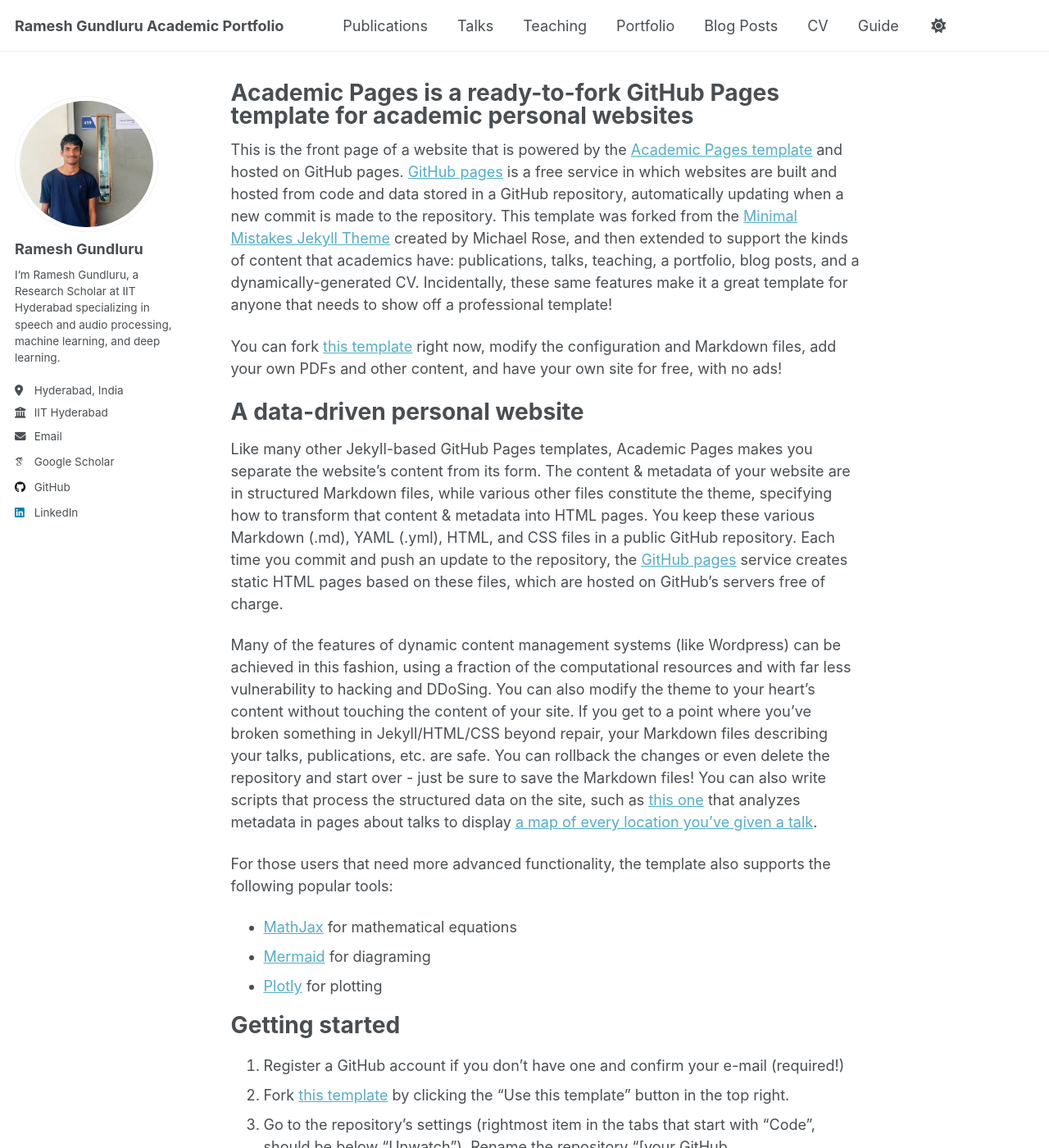
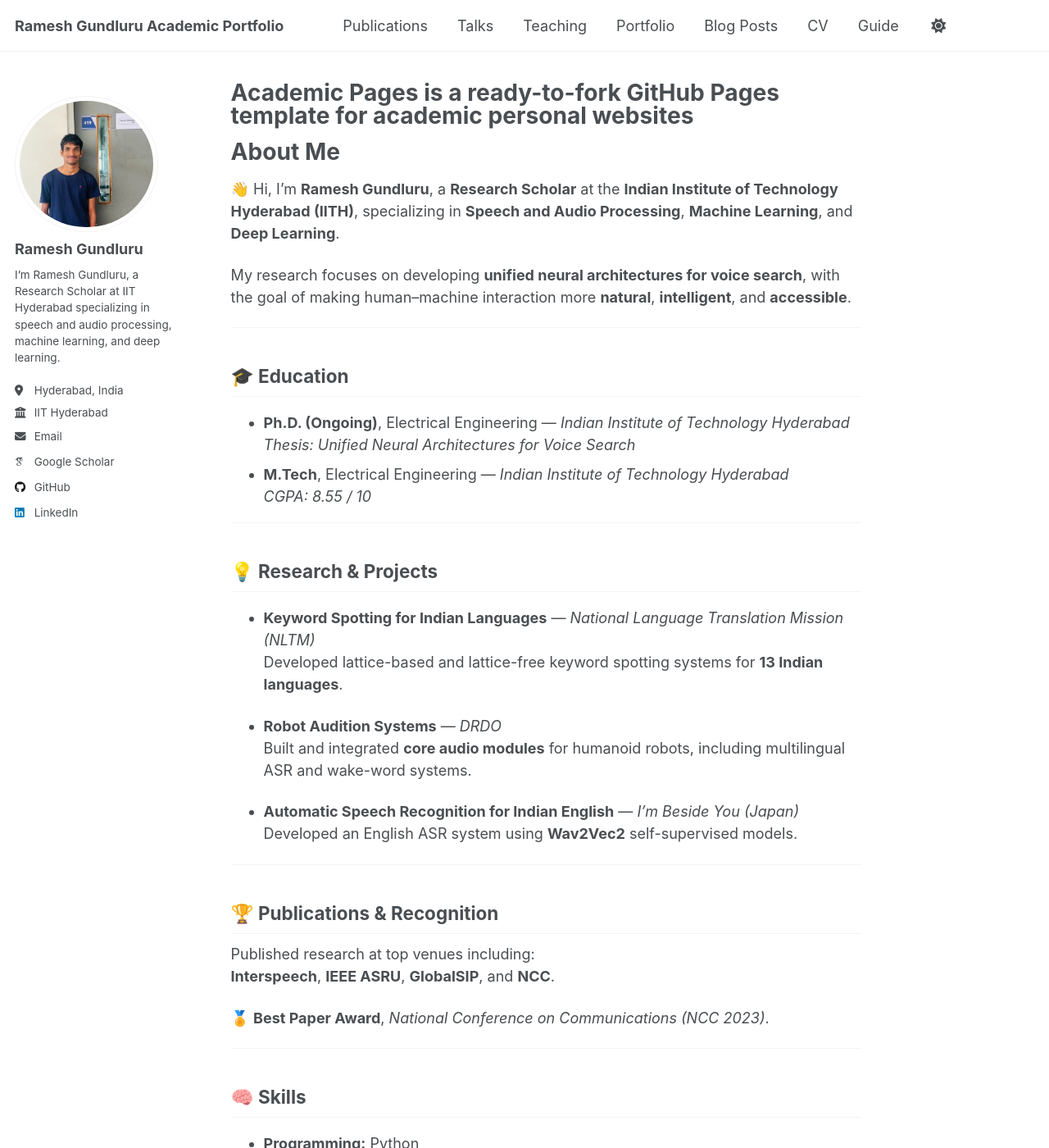
Before and after one commit to ramesh720/ramesh720.github.io, a Jekyll site: the page built from _pages/about.md, in a window 1280 px wide and 1400 px high. Shown: the whole window at 82% size. Built offline with Jekyll 4.4.1, drawn with Linux system fonts in a browser that asks for light colours; some web fonts are replaced; a script that is not in the unit is left out; some of the changed text lies outside the part shown.

Commit message:
Revise personal details and research focus in about.md
Updated personal information and research focus in the about page.

```diff
--- a/_pages/about.md
+++ b/_pages/about.md
@@ -6,51 +6,59 @@ redirect_from:
   - /about/
   - /about.html
 ---
+# About Me
 
-This is the front page of a website that is powered by the [Academic Pages template](https://github.com/academicpages/academicpages.github.io) and hosted on GitHub pages. [GitHub pages](https://pages.github.com) is a free service in which websites are built and hosted from code and data stored in a GitHub repository, automatically updating when a new commit is made to the repository. This template was forked from the [Minimal Mistakes Jekyll Theme](https://mmistakes.github.io/minimal-mistakes/) created by Michael Rose, and then extended to support the kinds of content that academics have: publications, talks, teaching, a portfolio, blog posts, and a dynamically-generated CV. Incidentally, these same features make it a great template for anyone that needs to show off a professional template!
+👋 Hi, I'm **Ramesh Gundluru**, a **Research Scholar** at the **Indian Institute of Technology Hyderabad (IITH)**, specializing in **Speech and Audio Processing**, **Machine Learning**, and **Deep Learning**.
 
- You can fork [this template](https://github.com/academicpages/academicpages.github.io) right now, modify the configuration and Markdown files, add your own PDFs and other content, and have your own site for free, with no ads!
+My research focuses on developing **unified neural architectures for voice search**, with the goal of making human–machine interaction more **natural**, **intelligent**, and **accessible**.
 
-A data-driven personal website
-======
-Like many other Jekyll-based GitHub Pages templates, Academic Pages makes you separate the website's content from its form. The content & metadata of your website are in structured Markdown files, while various other files constitute the theme, specifying how to transform that content & metadata into HTML pages. You keep these various Markdown (.md), YAML (.yml), HTML, and CSS files in a public GitHub repository. Each time you commit and push an update to the repository, the [GitHub pages](https://pages.github.com/) service creates static HTML pages based on these files, which are hosted on GitHub's servers free of charge.
+---
 
-Many of the features of dynamic content management systems (like Wordpress) can be achieved in this fashion, using a fraction of the computational resources and with far less vulnerability to hacking and DDoSing. You can also modify the theme to your heart's content without touching the content of your site. If you get to a point where you've broken something in Jekyll/HTML/CSS beyond repair, your Markdown files describing your talks, publications, etc. are safe. You can rollback the changes or even delete the repository and start over - just be sure to save the Markdown files! You can also write scripts that process the structured data on the site, such as [this one](https://github.com/academicpages/academicpages.github.io/blob/master/talkmap.ipynb) that analyzes metadata in pages about talks to display [a map of every location you've given a talk](https://academicpages.github.io/talkmap.html).
+## 🎓 Education
 
-For those users that need more advanced functionality, the template also supports the following popular tools:
-- [MathJax](https://www.mathjax.org/) for mathematical equations
-- [Mermaid](https://mermaid.js.org/) for diagraming
-- [Plotly](https://plotly.com/javascript/) for plotting
+- **Ph.D. (Ongoing)**, Electrical Engineering — *Indian Institute of Technology Hyderabad*
+  *Thesis: Unified Neural Architectures for Voice Search*
+- **M.Tech**, Electrical Engineering — *Indian Institute of Technology Hyderabad*
+  *CGPA: 8.55 / 10*
 
-Getting started
-======
-1. Register a GitHub account if you don't have one and confirm your e-mail (required!)
-1. Fork [this template](https://github.com/academicpages/academicpages.github.io) by clicking the "Use this template" button in the top right.
-1. Go to the repository's settings (rightmost item in the tabs that start with "Code", should be below "Unwatch"). Rename the repository "[your GitHub username].github.io", which will also be your website's URL.
-1. Set site-wide configuration and create content & metadata (see below -- also see [this set of diffs](https://archive.is/3TPas) showing what files were changed to set up [an example site](https://getorg-testacct.github.io) for a user with the username "getorg-testacct")
-1. Upload any files (like PDFs, .zip files, etc.) to the files/ directory. They will appear at https://[your GitHub username].github.io/files/example.pdf.
-1. Check status by going to the repository settings, in the "GitHub pages" section
+---
 
-Site-wide configuration
-------
-The main configuration file for the site is in the base directory in [_config.yml](https://github.com/academicpages/academicpages.github.io/blob/master/_config.yml), which defines the content in the sidebars and other site-wide features. You will need to replace the default variables with ones about yourself and your site's github repository. The configuration file for the top menu is in [_data/navigation.yml](https://github.com/academicpages/academicpages.github.io/blob/master/_data/navigation.yml). For example, if you don't have a portfolio or blog posts, you can remove those items from that navigation.yml file to remove them from the header.
+## 💡 Research & Projects
 
-Create content & metadata
-------
-For site content, there is one Markdown file for each type of content, which are stored in directories like _publications, _talks, _posts, _teaching, or _pages. For example, each talk is a Markdown file in the [_talks directory](https://github.com/academicpages/academicpages.github.io/tree/master/_talks). At the top of each Markdown file is structured data in YAML about the talk, which the theme will parse to do lots of cool stuff. The same structured data about a talk is used to generate the list of talks on the [Talks page](https://academicpages.github.io/talks), each [individual page](https://academicpages.github.io/talks/2012-03-01-talk-1) for specific talks, the talks section for the [CV page](https://academicpages.github.io/cv), and the [map of places you've given a talk](https://academicpages.github.io/talkmap.html) (if you run this [python file](https://github.com/academicpages/academicpages.github.io/blob/master/talkmap.py) or [Jupyter notebook](https://github.com/academicpages/academicpages.github.io/blob/master/talkmap.ipynb), which creates the HTML for the map based on the contents of the _talks directory).
+- **Keyword Spotting for Indian Languages** — *National Language Translation Mission (NLTM)*
+  Developed lattice-based and lattice-free keyword spotting systems for **13 Indian languages**.
 
-**Markdown generator**
+- **Robot Audition Systems** — *DRDO*
+  Built and integrated **core audio modules** for humanoid robots, including multilingual ASR and wake-word systems.
 
-The repository includes [a set of Jupyter notebooks](https://github.com/academicpages/academicpages.github.io/tree/master/markdown_generator
-) that converts a CSV containing structured data about talks or presentations into individual Markdown files that will be properly formatted for the Academic Pages template. The sample CSVs in that directory are the ones I used to create my own personal website at stuartgeiger.com. My usual workflow is that I keep a spreadsheet of my publications and talks, then run the code in these notebooks to generate the Markdown files, then commit and push them to the GitHub repository.
+- **Automatic Speech Recognition for Indian English** — *I’m Beside You (Japan)*
+  Developed an English ASR system using **Wav2Vec2** self-supervised models.
 
-How to edit your site's GitHub repository
-------
-Many people use a git client to create files on their local computer and then push them to GitHub's servers. If you are not familiar with git, you can directly edit these configuration and Markdown files directly in the github.com interface. Navigate to a file (like [this one](https://github.com/academicpages/academicpages.github.io/blob/master/_talks/2012-03-01-talk-1.md) and click the pencil icon in the top right of the content preview (to the right of the "Raw | Blame | History" buttons). You can delete a file by clicking the trashcan icon to the right of the pencil icon. You can also create new files or upload files by navigating to a directory and clicking the "Create new file" or "Upload files" buttons.
+---
 
-Example: editing a Markdown file for a talk
-![Editing a Markdown file for a talk](/images/editing-talk.png)
+## 🏆 Publications & Recognition
 
-For more info
-------
-More info about configuring Academic Pages can be found in [the guide](https://academicpages.github.io/markdown/), the [growing wiki](https://github.com/academicpages/academicpages.github.io/wiki), and you can always [ask a question on GitHub](https://github.com/academicpages/academicpages.github.io/discussions). The [guides for the Minimal Mistakes theme](https://mmistakes.github.io/minimal-mistakes/docs/configuration/) (which this theme was forked from) might also be helpful.
+Published research at top venues including:
+**Interspeech**, **IEEE ASRU**, **GlobalSIP**, and **NCC**.
+
+🏅 **Best Paper Award**, *National Conference on Communications (NCC 2023)*.
+
+---
+
+## 🧠 Skills
+
+- **Programming:** Python
+- **Frameworks:** PyTorch, TensorFlow, Kaldi
+- **Domains:** Keyword Spotting, Automatic Speech Recognition (ASR), Speech Synthesis, Paralinguistics
+
+---
+
+## 🚀 Interests
+
+I’m passionate about building **intelligent, real-time, and multilingual speech systems**.
+I’m currently seeking opportunities to contribute to **speech AI research**, **applied audio intelligence**, and **voice-enabled technology development** in **cutting-edge organizations**.
+
+---
+
+📫 **Get in touch:**
+[LinkedIn](https://www.linkedin.com/in/gundluru-ramesh-9a843515a) · [Google Scholar](https://scholar.google.com/citations?user=SAYQzcMAAAAJ)
```
